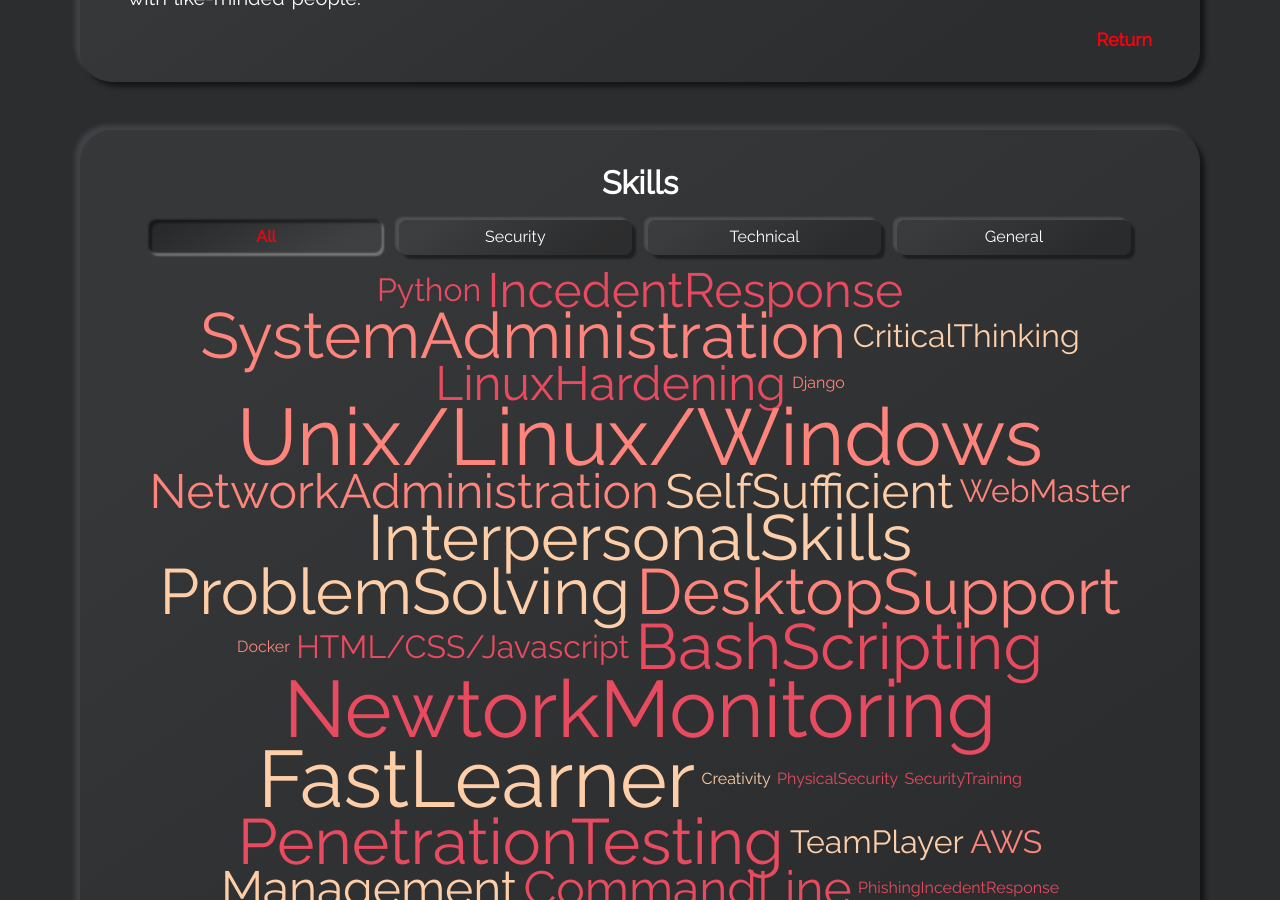
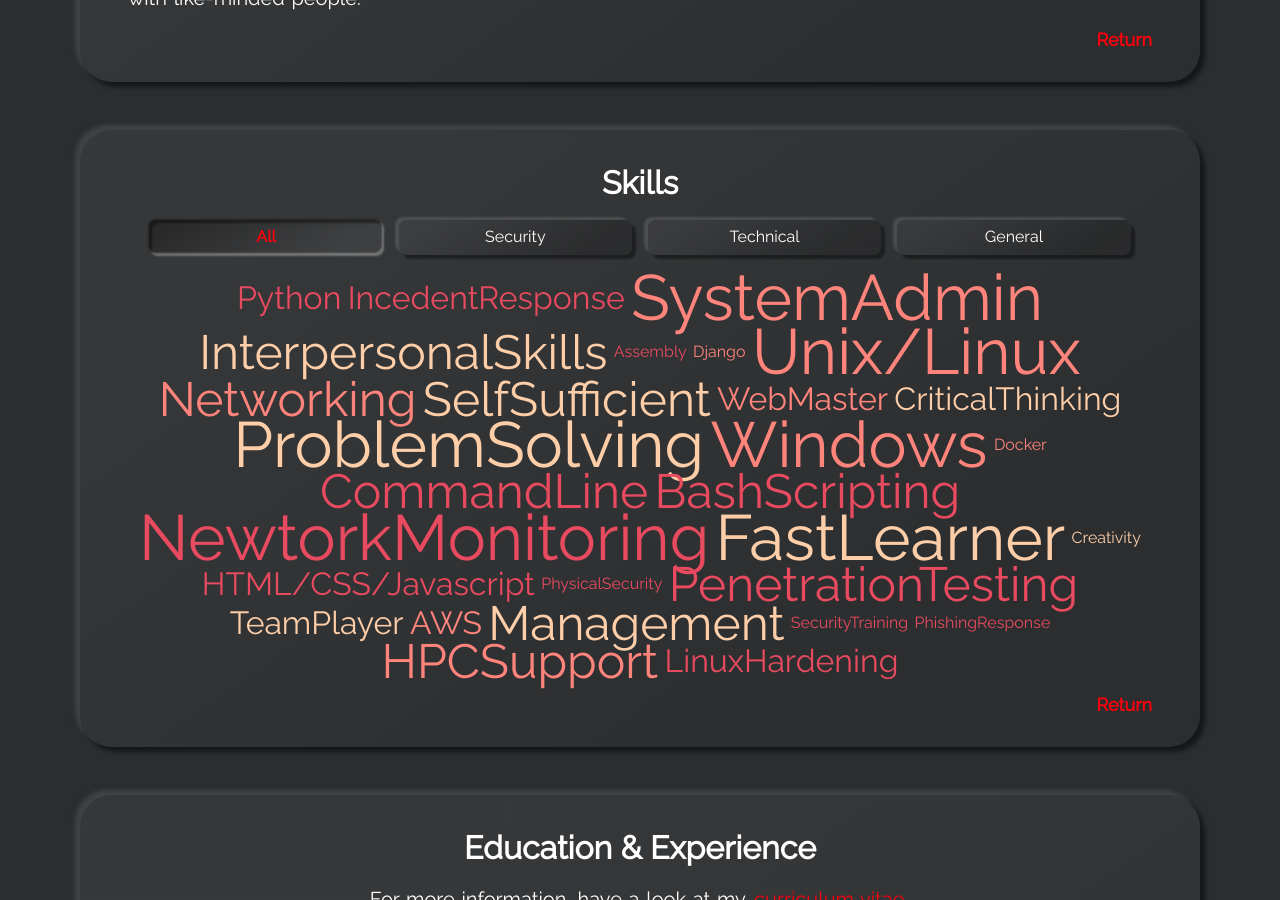
Before and after one commit to ingoglia/ingoglia.github.io, a Jekyll site: the page built from index.html, in a window 1280 px wide and 900 px high, scrolled down 1233 px. Built offline with Jekyll 4.4.1, drawn with Linux system fonts in a browser that asks for light colours; the list of posts is cut into pages by our own code.

```diff
--- a/_data/skills-securitys.yml
+++ b/_data/skills-securitys.yml
@@ -6,37 +6,37 @@
 #   weight: 5
 
 - name: NewtorkMonitoring
-  weight: 5
+  weight: 4
 
 - name: PenetrationTesting
-  weight: 4
+  weight: 3
 
 - name: Python
   weight: 2
 
 - name: BashScripting
-  weight: 4
+  weight: 3
 
 - name: IncedentResponse
-  weight: 3
-
-- name: LinuxHardening
-  weight: 3
+  weight: 2
 
 - name: Assembly
   weight: 1
 
-- name: PhishingIncedentResponse
-  weight: 1
+- name: LinuxHardening
+  weight: 2
 
-- name: PhysicalSecurity
-  weight: 1
-
-- name: SecurityTraining
+- name: PhishingResponse
   weight: 1
 
 - name: HTML/CSS/Javascript
   weight: 2
 
+- name: PhysicalSecurity
+  weight: 1
+
 - name: CommandLine
   weight: 3
+
+- name: SecurityTraining
+  weight: 1
--- a/_data/skills-technicals.yml
+++ b/_data/skills-technicals.yml
@@ -5,13 +5,13 @@
 # - name: Framework
 #   weight: 5
 
-- name: Unix/Linux/Windows
-  weight: 5
+- name: Unix/Linux
+  weight: 4
 
 - name: HPCSupport
   weight: 3
 
-- name: DesktopSupport
+- name: Windows
   weight: 4
 
 - name: Docker
@@ -20,7 +20,7 @@
 - name: AWS
   weight: 2
 
-- name: NetworkAdministration
+- name: Networking
   weight: 3
 
 - name: Django
@@ -29,5 +29,5 @@
 - name: WebMaster
   weight: 2
 
-- name: SystemAdministration
+- name: SystemAdmin
   weight: 4
```
Also changed, not shown: _data/skills-generals.yml (+4 -4 lines).
